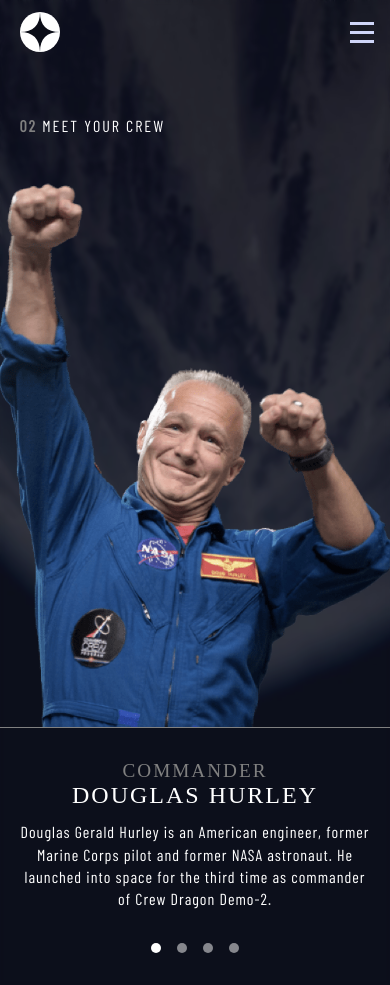
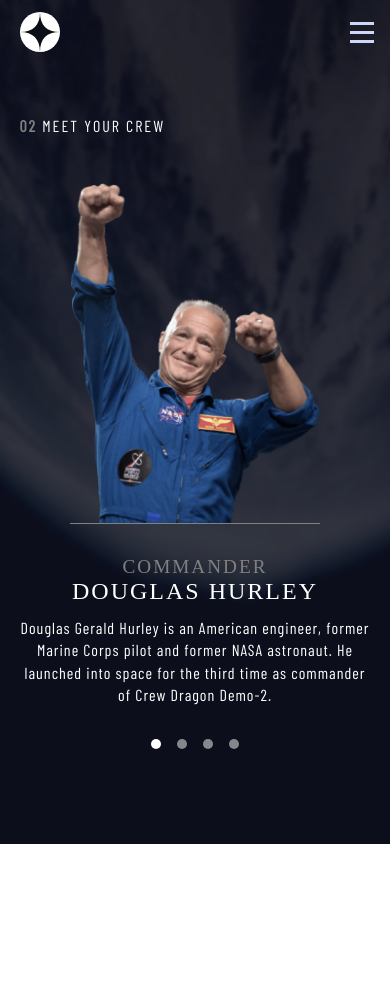
Before and after one commit to huongw/space-tourism, a React (Create React App) app: page /crew in a window 390 px wide. Shown: the top 985 px of the page. After the commit the page ends 844 px from the top, so only its background shows below. Built offline with nearby package versions, Linux system fonts and the light colour scheme; a web font is replaced by a local one.

Commit message:
revert changes

```diff
--- a/src/App.css
+++ b/src/App.css
@@ -42,11 +42,6 @@
 
 .img-wrapper {
   margin-top: 3em;
-  display: flex;
-  align-items: center;
-  justify-content: center;
-  width: 600px;
-  flex: 1;
 }
 
 span.bold {
@@ -69,7 +64,6 @@
   z-index: -1;
   background-repeat: round;
   background-size: cover;
-  background-color: #000;
 }
 
 @media only screen and (max-width: 400px) {
@@ -86,6 +80,6 @@
   }
 
   .img-wrapper {
-    width: 200px;
+    max-width: 200px;
   }
 }
--- a/src/components/Crew/Crew.css
+++ b/src/components/Crew/Crew.css
@@ -14,12 +14,7 @@
 }
 
 .crew .img-wrapper {
-  width: 600px;
-}
-
-.crew img {
-  max-width: 600px;
-  min-width: 400px;
+  min-width: 600px;
 }
 
 .crew .content h1 {
@@ -94,7 +89,8 @@
   }
 
   .crew .img-wrapper {
-    width: 400px;
+    max-width: 400px;
+    min-width: auto;
   }
 
   .crew img {
@@ -131,6 +127,6 @@
 
   .crew .img-wrapper {
     flex: initial;
-    width: 250px;
+    max-width: 250px;
   }
 }
--- a/src/components/Destination/Destination.css
+++ b/src/components/Destination/Destination.css
@@ -7,9 +7,15 @@
   min-height: 60vh;
 }
 
-.planet-container img {
+.img-wrapper {
+  display: flex;
+  align-items: center;
   max-width: 600px;
   min-width: 400px;
+  flex: 1;
+}
+
+img {
   width: 100%;
 }
 
@@ -96,6 +102,9 @@
   .dist-travel {
     margin-top: 1em;
   }
+  .img-wrapper {
+    min-width: auto;
+  }
 }
 
 @media only screen and (max-width: 400px) {
--- a/src/components/Technology/Tech.css
+++ b/src/components/Technology/Tech.css
@@ -92,8 +92,8 @@
   }
 
   .tech .img-wrapper {
-    width: 400px;
-    flex: initial;
+    max-width: 400px;
+    min-width: auto;
   }
 
   .tech img {
@@ -109,6 +109,10 @@
     width: 60px;
     height: 60px;
     font-size: 1.2em;
+  }
+
+  .tech .img-wrapper {
+    flex: initial;
   }
 }
 
@@ -129,7 +133,7 @@
     font-size: 1.5em;
   }
   .tech .content h3 {
-    font-size: 0.9em;
+    font-size: .9em;
   }
 
   .tech .content p {
@@ -139,6 +143,6 @@
   }
 
   .tech .img-wrapper {
-    width: 250px;
+    max-width: 250px;
   }
 }
```
